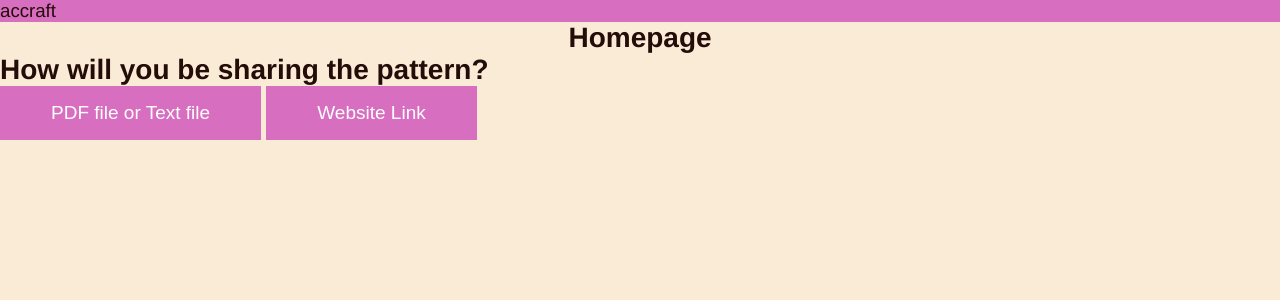
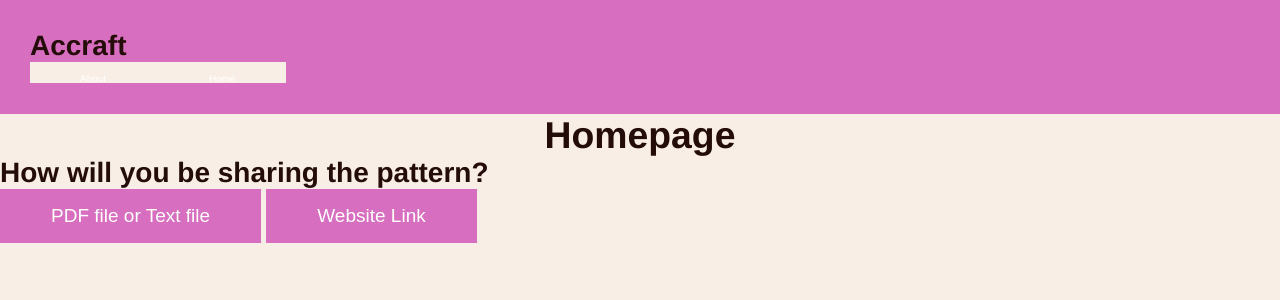
Before and after one commit to AbigailEckstein/NS2025Crochet, a Django app: page / in a window 1280 px wide; the page is wider, and only the part inside the window is pictured. Shown: the top 300 px of that part. Run offline with Django 5.2, Linux system fonts and the light colour scheme.

Commit message:
lot of fun changes!!!

```diff
--- a/templates/index.html
+++ b/templates/index.html
@@ -6,12 +6,27 @@
     <link rel = "stylesheet" href = "stylesheet.css">
 </head>
 <body>
-<header type = "header" name = "h1"> accraft </header>
-<section>
+
+<header type = "header" name = "h1">
+
+    <h2> Accraft </h2>
+
+    <headerlinks type = "p">
+
+    <button2 type="button" onclick = "window.location.href = 'about.html'"> About </button2>
+    <button2 type="button" > Home </button2>
+
+    </headerlinks>
+
+</header>
+
+
+
     <div style="text-align: center;">
     <h1> Homepage </h1>
     </div>
-</section>
+
+
 <section>
     <h1>How will you be sharing the pattern?</h1>
     <button type = "button" name="b1" onclick="window.location.href='application.html'">PDF file or Text file</button>
--- a/templates/stylesheet.css
+++ b/templates/stylesheet.css
@@ -1,15 +1,28 @@
 
 *{
 margin: 0;
-    background-color: antiquewhite;
+    background-color: #f8eee5;
 }
 header {
     width: 100%;
-    height: 100%;
     display: block;
     background-color: #D76EBF;
+    color: #240c09;
     font-family: 'Helvetica', 'Arial', sans-serif;
+    padding: 30px;
+    vertical-align: center;
 }
+
+headerlinks {
+    text-align: right;
+}
+
+h2 {
+    background-color: transparent;
+    color: #240c09;
+}
+
+
 button {
     color: #ffffff;
     background-color: #D76EBF;
@@ -23,6 +36,18 @@
     background-color: #EC88B4;
     border: 1px solid #EC88B4;
 }
+button2 {
+    color: #ffffff;
+    background-color: transparent;
+    font-size: 10px;
+    padding: 15px 50px;
+    cursor: pointer;
+    vertical-align: bottom;
+}
+button2:hover {
+    text-decoration: underline;
+    text-underline: #f8eee5;
+}
 body {
     font-family: 'Helvetica', 'Arial', sans-serif;
     color: #240c09;
```
Also changed, not shown: templates/about.html (+7 -0 lines), templates/application.html (+10 -2 lines).
